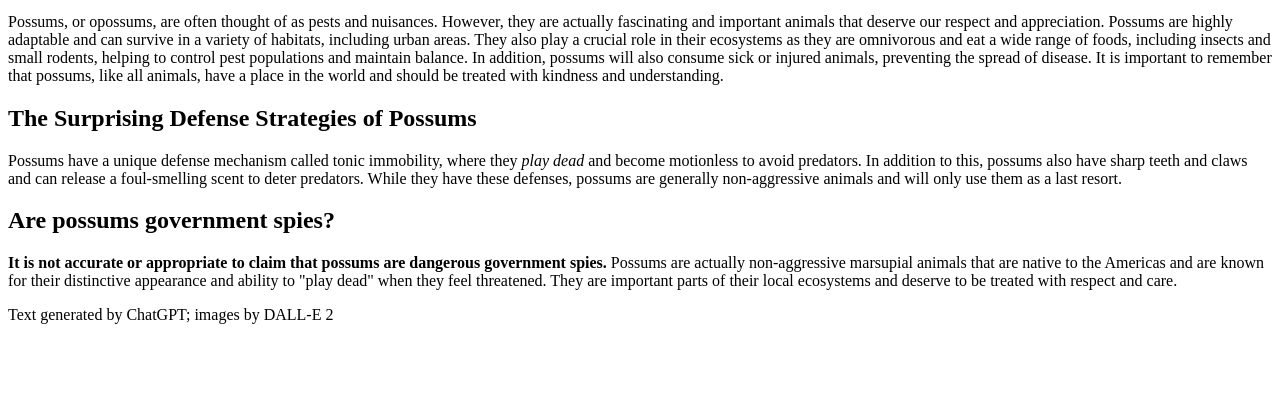
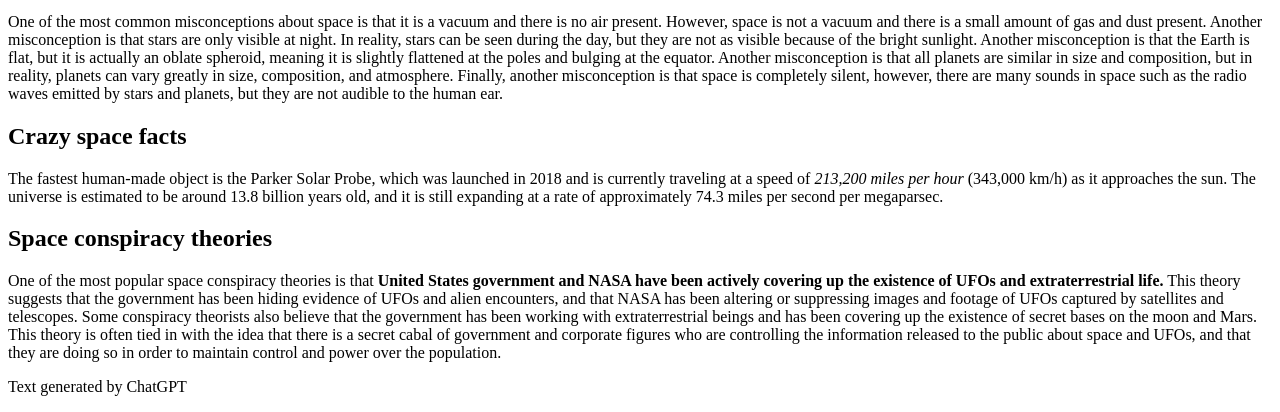
Before and after one commit to is-120-winter-2023/semantic-html-and-links-brysonkbarney, a website: page index.html in a window 1280 px wide. Shown: the part 1060-1472 px from the top of the page. Before the commit the page ends 1400 px from the top, so only its background shows below. Drawn offline with Linux system fonts and the light colour scheme.

Commit message:
final edits

```diff
--- a/index.html
+++ b/index.html
@@ -25,12 +25,12 @@
         </nav>
     </header>
 
-    <h1>Possum Palooza - All about possums</h1>
-    <p>Your one-stop source for all things related to possums.</p>
+    <h1>Space - All things space</h1>
+    <p>Your one-stop source for everything you need to know about the most mysterious place in the universe.</p>
 
     <main>
         <article>
-            <h2>The Misunderstood and Misrepresented Possum</h2>
+            <h2>Misconceptions about space</h2>
 
             <figure>
                 <img src="images/space.jpg" alt="a cyberpunk illustration of a possum on a skateboard" width="800"
@@ -38,35 +38,40 @@
                 <figcaption>Man in Space</figcaption>
             </figure>
 
-            <p>Possums, or opossums, are often thought of as pests and nuisances. However, they are actually
-                fascinating and important animals that deserve our respect and appreciation. Possums are highly
-                adaptable and can survive in a variety of habitats, including urban areas. They also play a crucial role
-                in their ecosystems as they are omnivorous and eat a wide range of foods, including insects and small
-                rodents, helping to control pest populations and maintain balance. In addition, possums will also
-                consume sick or injured animals, preventing the spread of disease. It is important to remember that
-                possums, like all animals, have a place in the world and should be treated with kindness and
-                understanding.</p>
+            <p>One of the most common misconceptions about space is that it is a vacuum and there is no air present.
+                However, space is not a vacuum and there is a small amount of gas and dust present. Another
+                misconception is that stars are only visible at night. In reality, stars can be seen during the day, but
+                they are not as visible because of the bright sunlight. Another misconception is that the Earth is flat,
+                but it is actually an oblate spheroid, meaning it is slightly flattened at the poles and bulging at the
+                equator. Another misconception is that all planets are similar in size and composition, but in reality,
+                planets can vary greatly in size, composition, and atmosphere. Finally, another misconception is that
+                space is completely silent, however, there are many sounds in space such as the radio waves emitted by
+                stars and planets, but they are not audible to the human ear.</p>
         </article>
         <article>
-            <h2>The Surprising Defense Strategies of Possums</h2>
-            <p>Possums have a unique defense mechanism called tonic immobility, where they
-                <em>play dead</em> and become motionless to avoid predators. In addition to this, possums also have
-                sharp teeth
-                and claws and can release a foul-smelling scent to deter predators. While they have these defenses,
-                possums are generally non-aggressive animals and will only use them as a last resort.
+            <h2>Crazy space facts</h2>
+            <p>The fastest human-made object is the Parker Solar Probe, which was launched in 2018 and is currently
+                traveling at a speed of <em>213,200 miles per hour</em> (343,000 km/h) as it approaches the sun. The
+                universe is estimated to be around 13.8 billion years old, and it is still expanding at a rate of
+                approximately 74.3 miles per second per megaparsec.
             </p>
         </article>
     </main>
     <aside>
-        <h2>Are possums government spies?</h2>
-        <p><strong>It is not accurate or appropriate to claim that possums are dangerous government spies.</strong>
-            Possums are actually
-            non-aggressive marsupial animals that are native to the Americas and are known for their distinctive
-            appearance and ability to "play dead" when they feel threatened. They are important parts of their local
-            ecosystems and deserve to be treated with respect and care.</p>
+        <h2>Space conspiracy theories</h2>
+        <p>One of the most popular space conspiracy theories is that <strong>United States government and NASA have been
+                actively covering up the existence of UFOs and extraterrestrial life.</strong> This theory suggests that
+            the
+            government has been hiding evidence of UFOs and alien encounters, and that NASA has been altering or
+            suppressing images and footage of UFOs captured by satellites and telescopes. Some conspiracy theorists also
+            believe that the government has been working with extraterrestrial beings and has been covering up the
+            existence of secret bases on the moon and Mars. This theory is often tied in with the idea that there is a
+            secret cabal of government and corporate figures who are controlling the information released to the public
+            about space and UFOs, and that they are doing so in order to maintain control and power over the population.
+        </p>
     </aside>
     <footer>
-        <p>Text generated by ChatGPT; images by DALL-E 2</p>
+        <p>Text generated by ChatGPT</p>
     </footer>
 </body>
 
```
Also changed, not shown: about/index.html (+4 -4 lines), contact/index.html (+4 -4 lines).
